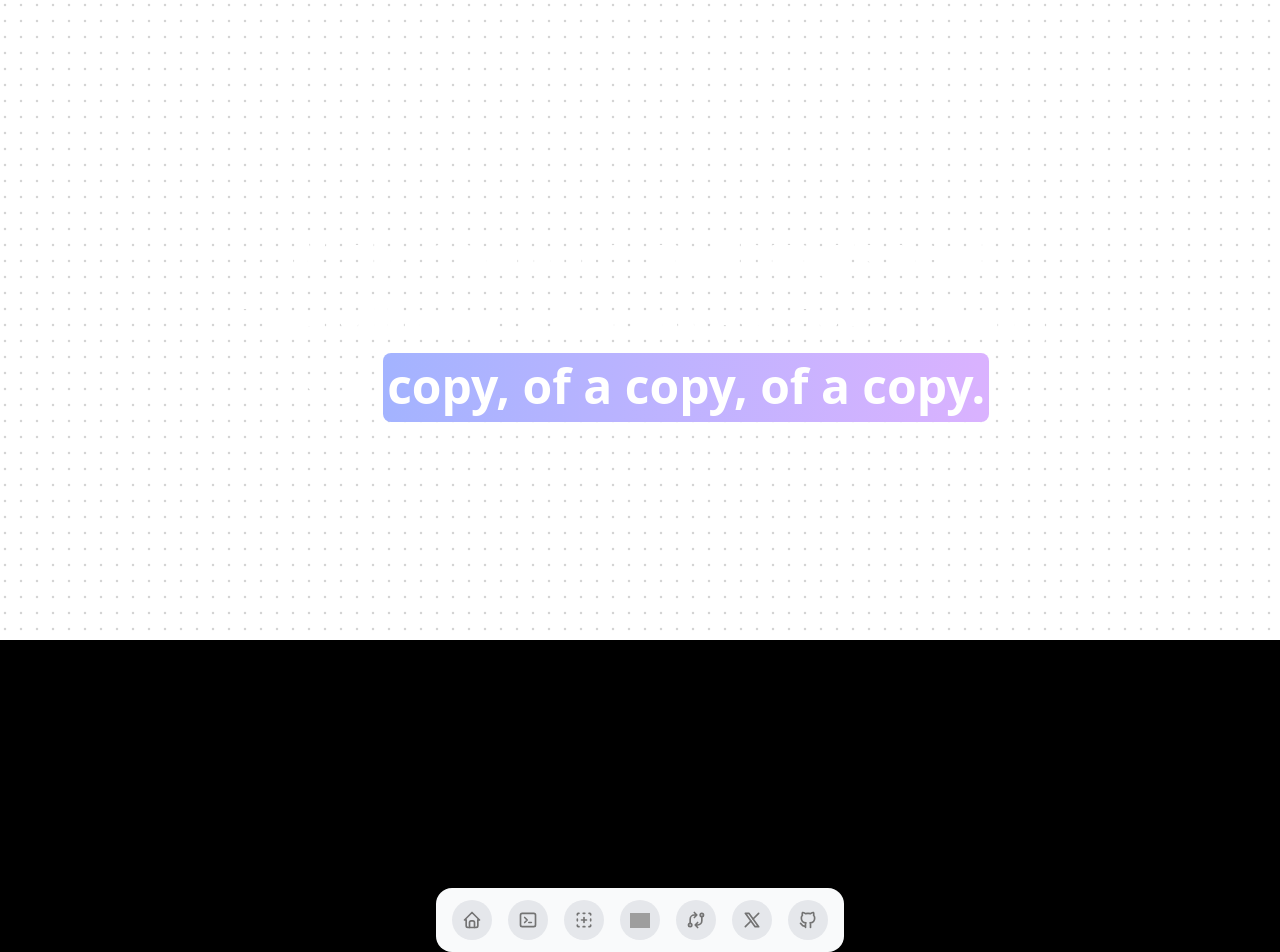
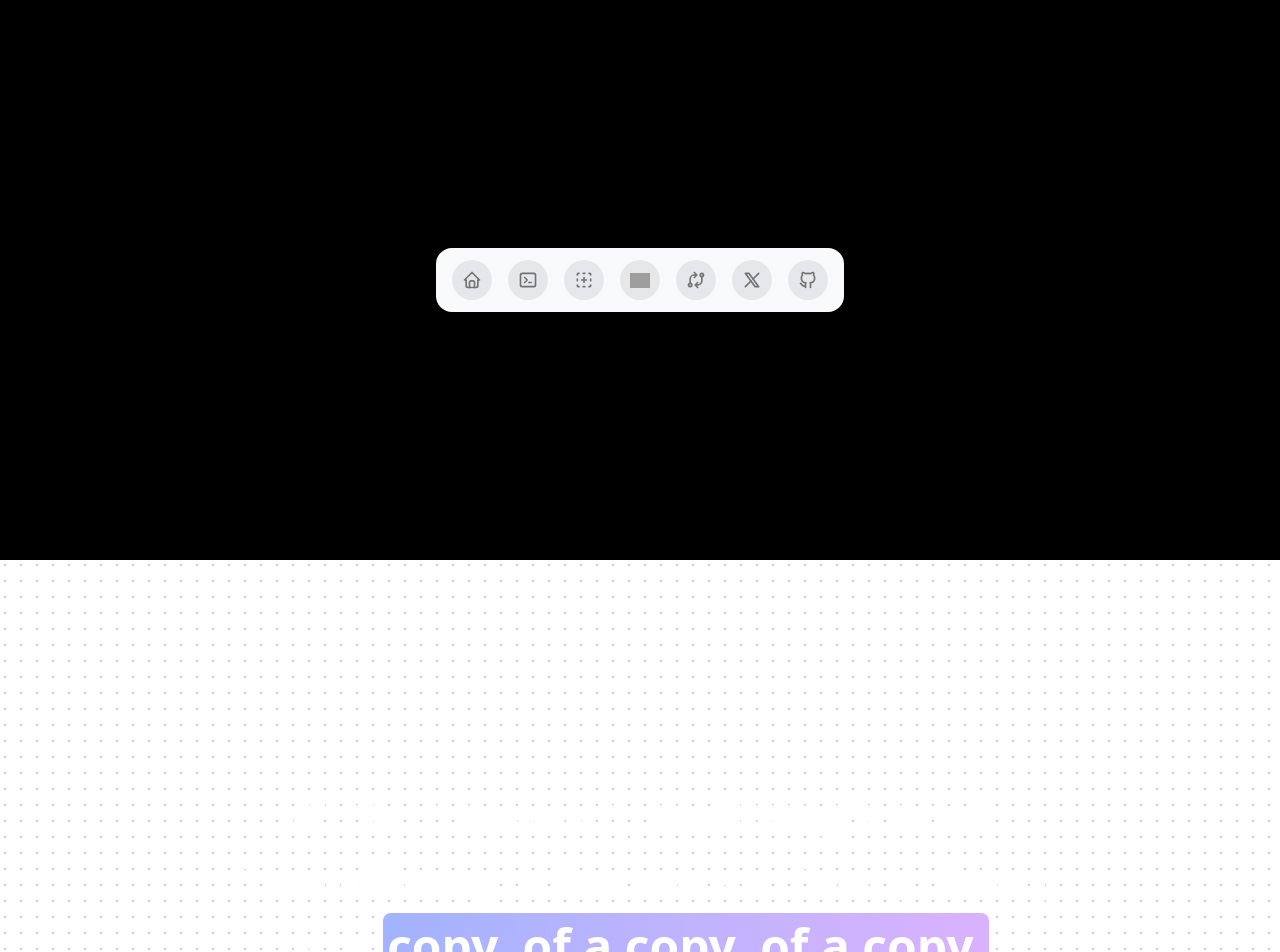
Before and after one commit to Asctoz/KidHub, a Next.js app in the folder kidhub/: page / in a window 1280 px wide. Shown: the top 952 px of the page. Built offline with nearby package versions, Linux system fonts and the light colour scheme; grey boxes are pictures that could not be loaded.

Commit message:
jkhkhkjh

```diff
--- a/kidhub/src/app/page.jsx
+++ b/kidhub/src/app/page.jsx
@@ -1,15 +1,16 @@
 "use client";
 
 import HighlightPage from "@/components/HighlightPage";
-import Navbar from "@/components/Navbar.jsx"
+import Navbar from "@/components/Navbar.jsx";
 
 export default function Home() {
   return (
-    <div className="relative">
-      <HighlightPage className="absolute" />
-      <Navbar className="absolute top-1" />
+    <div className="relative min-h-screen">
+      {/* Navbar overlays the content */}
+      <Navbar className="fixed top-0 left-0 w-full z-50" />
 
+      {/* Hero content sits underneath */}
+      <HighlightPage className="pt-[64px] relative" /> {/* Adjust pt-[64px] to match navbar height */}
     </div>
-
   );
 }
```
